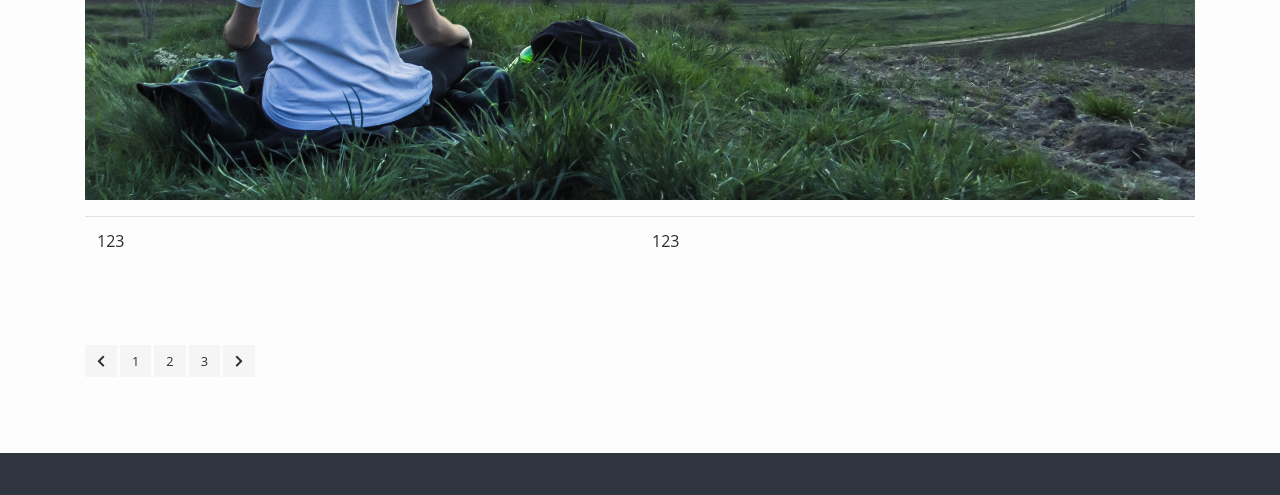
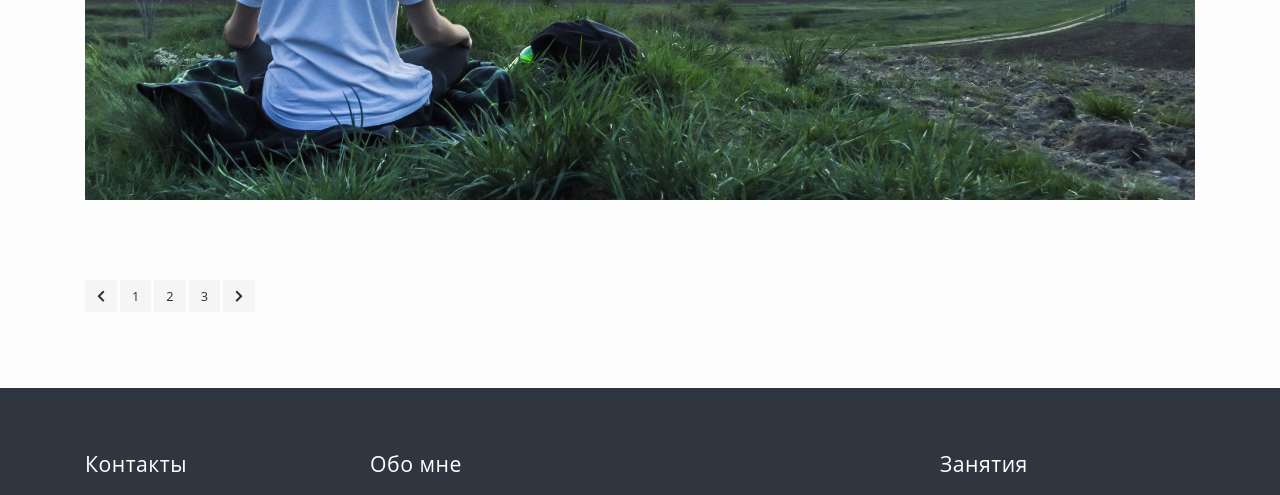
Before and after one commit to artemtyrsin/artemtyrsin.github.io, a plain HTML site: page themes/shanti/inner.html in a window 1280 px wide. Shown: the part 1097-1592 px from the top of the page. Drawn offline with nearby package versions, Linux system fonts and the light colour scheme; a web font is replaced by a local one.

Commit message:
change innter in theme shanti

```diff
--- a/themes/shanti/inner.html
+++ b/themes/shanti/inner.html
@@ -93,7 +93,7 @@
           </ul>
           <p>Кроме того, он имеет за спиной опыт личной практики не менее 3 лет. Об этом его можно спросить прямо. Оставьте робость: речь идёт о вашем здоровье!</p>
           <p><img src="pic/slide_1.jpg" alt=""></p>
-          <p><table><tr><td>123</td><td>123</td></tr></table></p>
+
         </div>
 
         <nav aria-label="Page navigation example">
```
